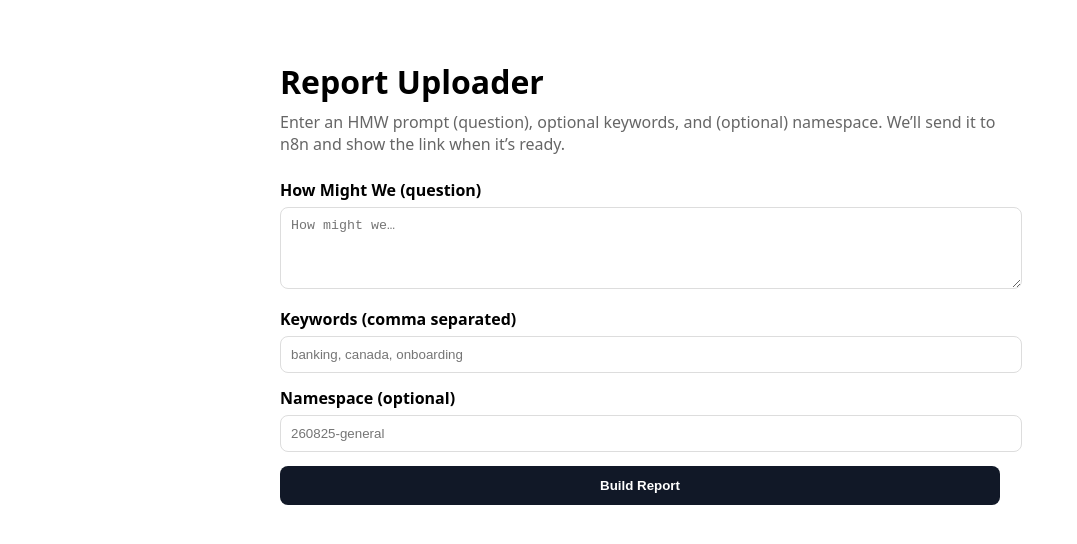
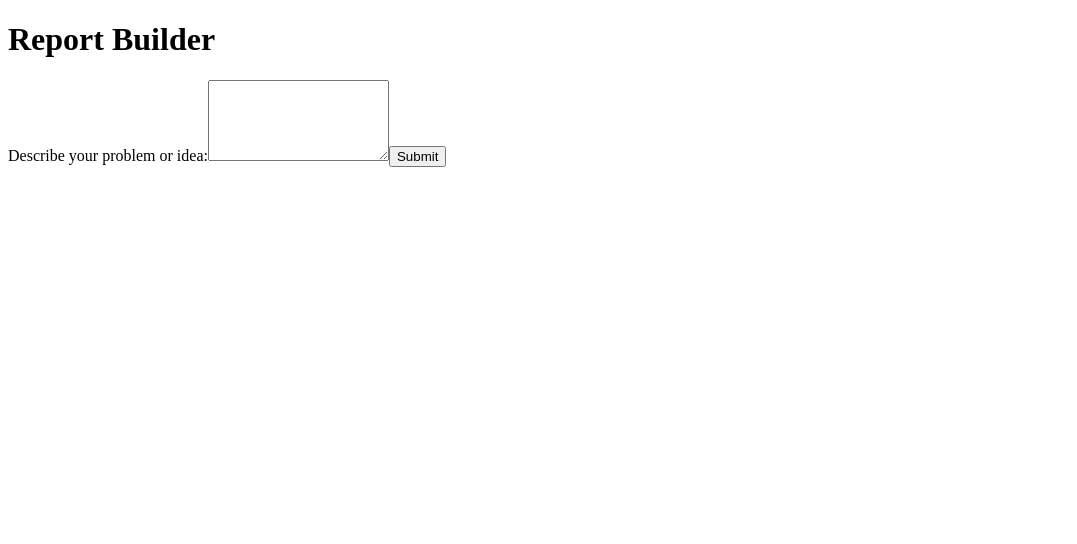
Before and after one commit to iamianmoss/report-uploader, a Next.js app: page / in a window 1280 px wide. Shown: the top 544 px of the page, without its empty margins (0-1077 px from the left). Built offline with nearby package versions, Linux system fonts and the light colour scheme.

Commit message:
Update page.tsx

```diff
--- a/app/page.tsx
+++ b/app/page.tsx
@@ -1,135 +1,67 @@
-'use client';
+"use client";
 
-import { useState } from 'react';
-
-type StartResp = {
-  ok: boolean;
-  status: number;
-  data?: any;
-  error?: string;
-};
+import { useState } from "react";
 
 export default function Home() {
-  const [question, setQuestion] = useState('');
-  const [keywords, setKeywords] = useState(''); // comma separated
-  const [namespace, setNamespace] = useState('');
+  const [query, setQuery] = useState("");
   const [loading, setLoading] = useState(false);
-  const [resp, setResp] = useState<StartResp | null>(null);
+  const [message, setMessage] = useState("");
 
-  async function onSubmit(e: React.FormEvent) {
+  async function handleSubmit(e: React.FormEvent) {
     e.preventDefault();
     setLoading(true);
-    setResp(null);
-
-    const kw = keywords
-      .split(',')
-      .map(s => s.trim())
-      .filter(Boolean);
+    setMessage("");
 
     try {
-      const r = await fetch('/api/start-report', {
-        method: 'POST',
-        headers: { 'Content-Type': 'application/json' },
-        body: JSON.stringify({ question, keywords: kw, namespace }),
+      const res = await fetch("/api/submit", {
+        method: "POST",
+        headers: {
+          "Content-Type": "application/json",
+        },
+        body: JSON.stringify({ query }),
       });
-      const j = await r.json();
-      setResp(j);
+
+      if (!res.ok) {
+        throw new Error(`Server error: ${res.status}`);
+      }
+
+      const data = await res.json();
+      setMessage(`✅ Submitted! Report ID: ${data.reportId}`);
     } catch (err: any) {
-      setResp({ ok: false, status: 0, error: err?.message || 'Request failed' });
+      console.error(err);
+      setMessage("❌ Failed to submit query");
     } finally {
       setLoading(false);
     }
   }
 
-  // Try to find a URL that n8n returns (we’ve used html_url, url in your flows)
-  const reportUrl =
-    (resp?.data && (resp.data.html_url || resp.data.url)) || '';
-
   return (
-    <main style={{ maxWidth: 720, margin: '60px auto', padding: '0 20px', fontFamily: 'system-ui, sans-serif' }}>
-      <h1 style={{ marginBottom: 8 }}>Report Uploader</h1>
-      <p style={{ marginTop: 0, color: '#666' }}>
-        Enter an HMW prompt (question), optional keywords, and (optional) namespace. We’ll send it to n8n and show the link when it’s ready.
-      </p>
-
-      <form onSubmit={onSubmit} style={{ display: 'grid', gap: 14, marginTop: 24 }}>
-        <label>
-          <div style={{ fontWeight: 600, marginBottom: 6 }}>How Might We (question)</div>
-          <textarea
-            value={question}
-            onChange={(e) => setQuestion(e.target.value)}
-            required
-            placeholder="How might we…"
-            rows={4}
-            style={{ width: '100%', padding: 10, border: '1px solid #ddd', borderRadius: 8 }}
-          />
+    <main className="flex min-h-screen flex-col items-center justify-center p-6">
+      <h1 className="text-3xl font-bold mb-4">Report Builder</h1>
+      <form
+        onSubmit={handleSubmit}
+        className="w-full max-w-md bg-white shadow-md rounded p-6"
+      >
+        <label htmlFor="query" className="block text-sm font-medium mb-2">
+          Describe your problem or idea:
         </label>
-
-        <label>
-          <div style={{ fontWeight: 600, marginBottom: 6 }}>Keywords (comma separated)</div>
-          <input
-            value={keywords}
-            onChange={(e) => setKeywords(e.target.value)}
-            placeholder="banking, canada, onboarding"
-            style={{ width: '100%', padding: 10, border: '1px solid #ddd', borderRadius: 8 }}
-          />
-        </label>
-
-        <label>
-          <div style={{ fontWeight: 600, marginBottom: 6 }}>Namespace (optional)</div>
-          <input
-            value={namespace}
-            onChange={(e) => setNamespace(e.target.value)}
-            placeholder="260825-general"
-            style={{ width: '100%', padding: 10, border: '1px solid #ddd', borderRadius: 8 }}
-          />
-        </label>
-
+        <textarea
+          id="query"
+          value={query}
+          onChange={(e) => setQuery(e.target.value)}
+          className="w-full border rounded p-2 mb-4"
+          rows={5}
+          required
+        />
         <button
           type="submit"
           disabled={loading}
-          style={{
-            padding: '12px 16px',
-            borderRadius: 8,
-            border: 'none',
-            background: '#111827',
-            color: 'white',
-            fontWeight: 600,
-            cursor: loading ? 'not-allowed' : 'pointer'
-          }}
+          className="bg-blue-600 text-white px-4 py-2 rounded hover:bg-blue-700 disabled:bg-gray-400"
         >
-          {loading ? 'Sending to n8n…' : 'Build Report'}
+          {loading ? "Submitting..." : "Submit"}
         </button>
       </form>
-
-      {resp && (
-        <div style={{ marginTop: 28, padding: 16, border: '1px solid #e5e7eb', borderRadius: 8 }}>
-          <div style={{ fontWeight: 700, marginBottom: 8 }}>Result</div>
-          {!resp.ok && (
-            <div style={{ color: '#b91c1c', marginBottom: 8 }}>
-              Error (status {resp.status}): {resp.error || JSON.stringify(resp.data)}
-            </div>
-          )}
-
-          {reportUrl ? (
-            <div>
-              <div style={{ marginBottom: 6 }}>Report URL:</div>
-              <a
-                href={reportUrl}
-                target="_blank"
-                rel="noreferrer"
-                style={{ color: '#2563eb', textDecoration: 'underline' }}
-              >
-                {reportUrl}
-              </a>
-            </div>
-          ) : (
-            <pre style={{ whiteSpace: 'pre-wrap', wordBreak: 'break-word', margin: 0 }}>
-              {JSON.stringify(resp.data ?? resp, null, 2)}
-            </pre>
-          )}
-        </div>
-      )}
+      {message && <p className="mt-4">{message}</p>}
     </main>
   );
 }
```
